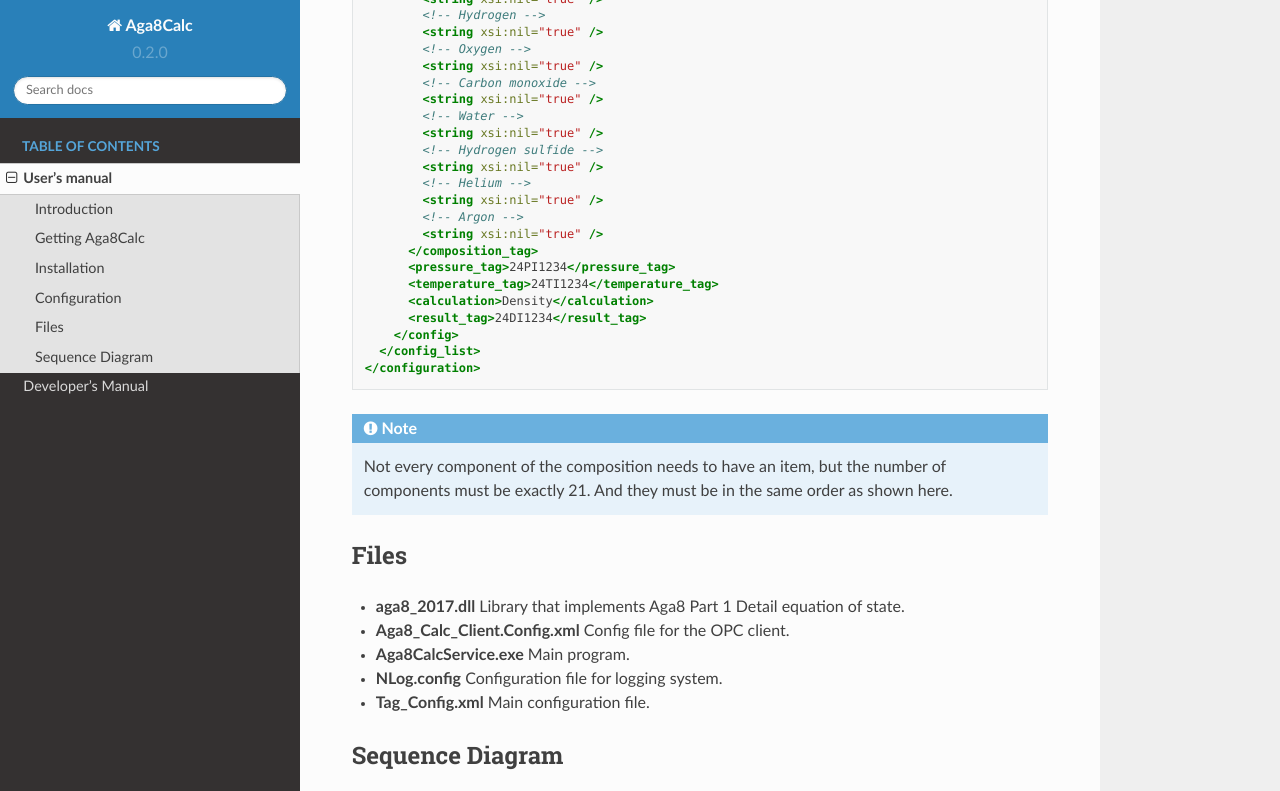
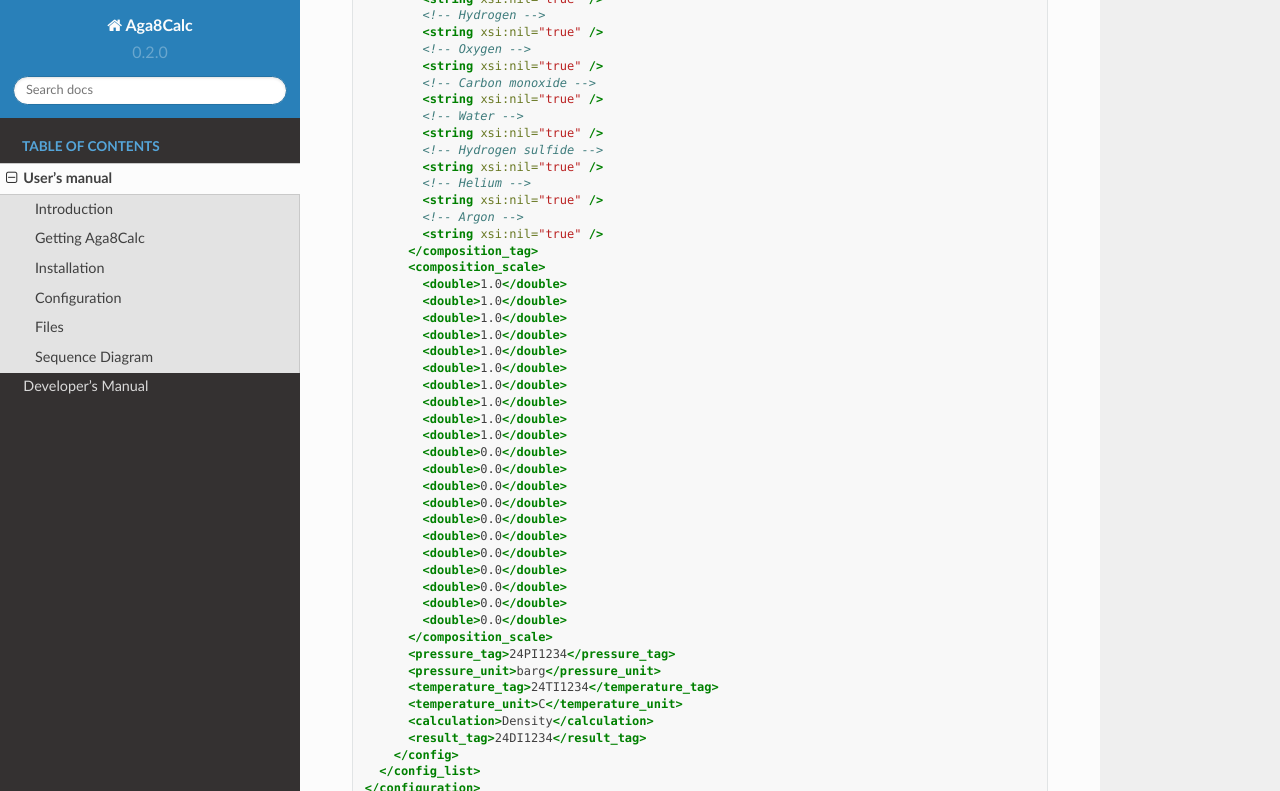
Before and after one commit to equinor/Aga8Calc, a Sphinx documentation site: the page built from docs/usermanual.rst, in a window 1280 px wide and 900 px high, scrolled down 6230 px, cut to the strip 0-791 px from the top of the window. Built offline with Sphinx 7.4.7 and the Read the Docs theme 2.0.0, drawn with Linux system fonts in a browser that asks for light colours.

Commit message:
Doc: Add scale and unit to the config example

```diff
--- a/docs/usermanual.rst
+++ b/docs/usermanual.rst
@@ -353,8 +353,33 @@ A complete, minimal configuration file could look like this.
             <!-- Argon -->
             <string xsi:nil="true" />
           </composition_tag>
+          <composition_scale>
+            <double>1.0</double>
+            <double>1.0</double>
+            <double>1.0</double>
+            <double>1.0</double>
+            <double>1.0</double>
+            <double>1.0</double>
+            <double>1.0</double>
+            <double>1.0</double>
+            <double>1.0</double>
+            <double>1.0</double>
+            <double>0.0</double>
+            <double>0.0</double>
+            <double>0.0</double>
+            <double>0.0</double>
+            <double>0.0</double>
+            <double>0.0</double>
+            <double>0.0</double>
+            <double>0.0</double>
+            <double>0.0</double>
+            <double>0.0</double>
+            <double>0.0</double>
+          </composition_scale>
           <pressure_tag>24PI1234</pressure_tag>
+          <pressure_unit>barg</pressure_unit>
           <temperature_tag>24TI1234</temperature_tag>
+          <temperature_unit>C</temperature_unit>
           <calculation>Density</calculation>
           <result_tag>24DI1234</result_tag>
         </config>
```
